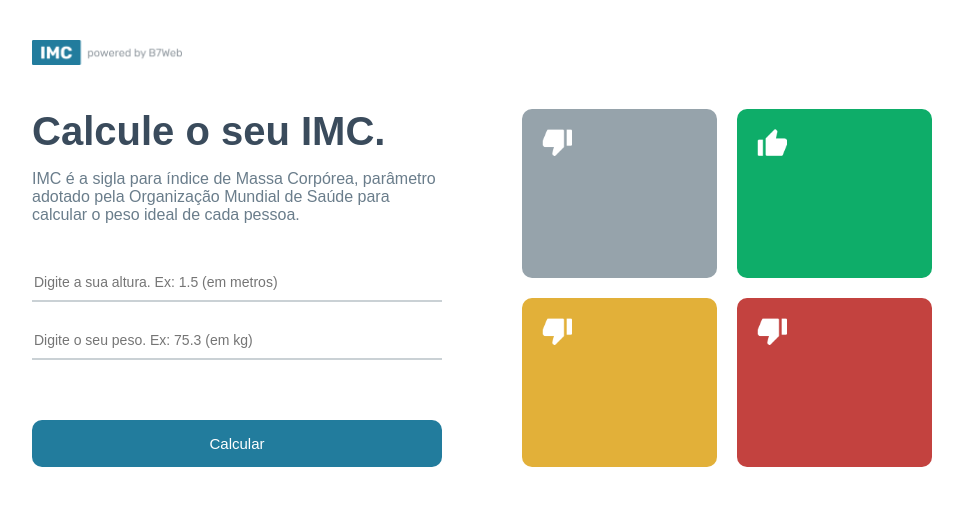
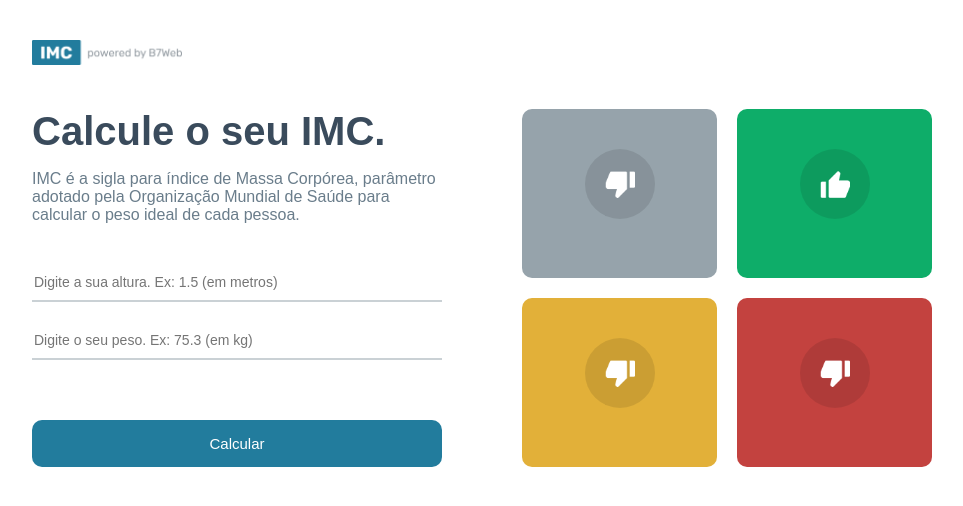
Before and after one commit to adrianovieirasantana/react-calculadora-imc, a React (Create React App) app: page / in a window 1280 px wide. Shown: the top 506 px of the page, without its empty margins (158-1121 px from the left). Built offline with nearby package versions, Linux system fonts and the light colour scheme.

Commit message:
Update GridItem.module.css

```diff
--- a/src/components/GridItem/GridItem.module.css
+++ b/src/components/GridItem/GridItem.module.css
@@ -2,8 +2,32 @@
     flex: 1;
     color: #FFF;
     border-radius: 10px;
+    display: flex;
     justify-content: center;
-
+    align-items: center;
     flex-direction: column;
     padding: 20px;
 }
+.gridIcon {
+    width: 70px;
+    height: 70px;
+    border-radius: 50%;
+    background-color: rgba(0, 0, 0, .1);
+    display: flex;
+    justify-content: center;
+    align-items: center;
+}
+.gridTitle {
+    font-size: 23px;
+    font-weight: bold;
+    margin-top: 5px;
+}
+.gridInfo {
+    font-size: 12px;
+    margin-top: 14px;
+}
+.yourImc {
+    font-size: 17px;
+    margin: 15px 0 40px 0;
+
+}
```
